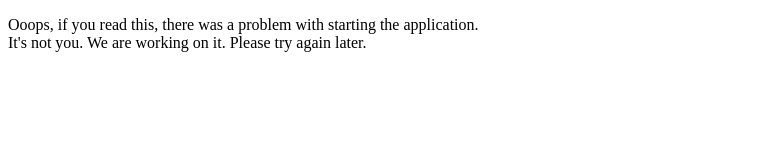
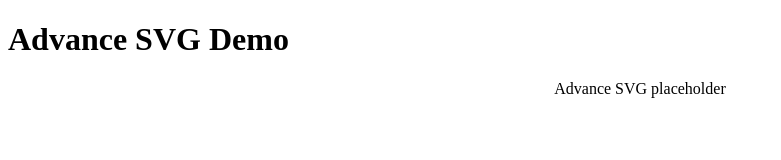
Before and after one commit to processesjs-com/advance-svg, a website built with webpack: page src/index.html in a window 1280 px wide. Shown: the whole page, without its empty margins (0-781 px from the left). Built offline with nearby package versions, Linux system fonts and the light colour scheme.

Commit message:
edit index.html

```diff
--- a/src/asvg.js
+++ b/src/asvg.js
@@ -4,13 +4,16 @@ import './style.css'
 class ASVG{
 
   constructor(){
+
     this.displayBreakpoints = new Map([
       [ 'L', { min:1300 , max:Infinity }],
       [ 'M', { min:850  , max:1300     }],
       [ 'S', { min:350  , max:850      }],
       [ 'T', { min:0    , max:350      }]
     ])
+
     this.asvgParams = new WeakMap() // Map of all asvg divs - to be populated by searchAllASVG
+
   }
 
   onWindowLoad( event ){
--- a/src/index.html
+++ b/src/index.html
@@ -5,8 +5,7 @@
 		<title><%= htmlWebpackPlugin.options.title %></title>
 	</head>
 	<body>
-		<div id='app'>
-      <p>Ooops, if you read this, there was a problem with starting the application.<br>It's not you. We are working on it. Please try again later.</p>
-    </div>
+    <h1>Advance SVG Demo</h1>
+    <div data-asvg="page1" data-asvg-loaded="" style="width:100%;" >Advance SVG placeholder</div>
 	</body>
 </html>
```
